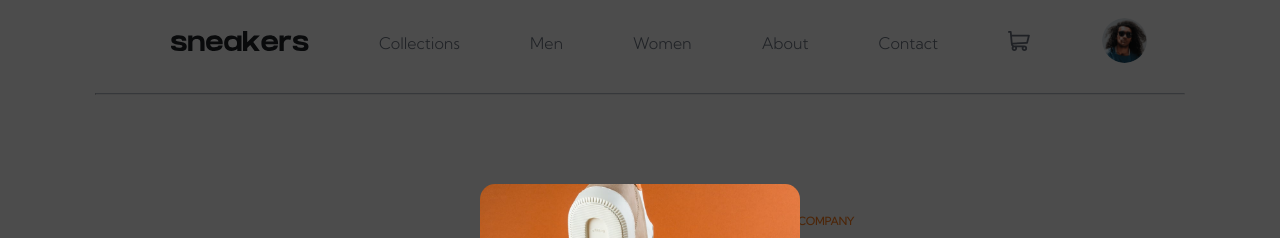
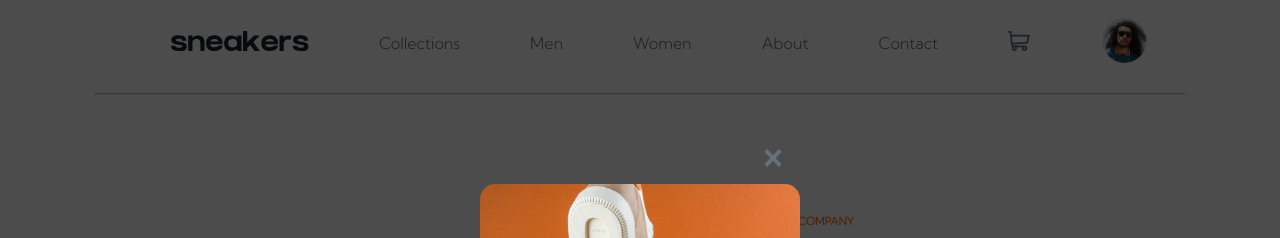
Before and after one commit to blevinspercussion/fem-ecommerce-main-page, a React (Create React App) app: page / in a window 1280 px wide. Shown: the top 238 px of the page. Built offline with nearby package versions, Linux system fonts and the light colour scheme; the HTML template or start-up script is replaced by a standard one.

Commit message:
LightBox exit button in place and styles

```diff
--- a/src/components/LightBox.jsx
+++ b/src/components/LightBox.jsx
@@ -12,6 +12,7 @@ function LightBox () {
             <img className='arrow left-arrow' src={leftArrow}></img>
             <img className='arrow right-arrow' src={rightArrow}></img>
             <img className='arrow right-arrow fake-arrow' src={rightArrow}></img>
+            <img className='lightbox-close' src={closeIcon}></img>
 
         </div>
     )
--- a/src/components/components.css
+++ b/src/components/components.css
@@ -281,25 +281,10 @@ ul {
     z-index: 3;
 }
 
-.arrow-div {
-    background-color: var(--light-grayish-blue);
-}
-
 .arrow {
-    /* background-color: var(--light-grayish-blue); */
     border-radius: 100%;
     padding: 12px 15px 12px 15px;
     position: absolute;
-}
-
-.arrow:hover::before {
-    background-color: var(--light-grayish-blue);
-    position: absolute;
-    background-size: cover;
-    top: 0;
-    right: 0;
-    bottom: 0;
-    left: 0;
 }
 
 .arrow:hover {
@@ -317,3 +302,14 @@ ul {
     left: 31.5rem;
     background-color: var(--light-grayish-blue);
 }
+
+.lightbox-close {
+    position: absolute;
+    top: 8vh;
+    left: 24vw;
+    height: 20px;
+}
+
+.lightbox-close:hover {
+    filter: invert(67%) sepia(67%) saturate(4145%) hue-rotate(346deg) brightness(100%) contrast(102%);
+}
```
